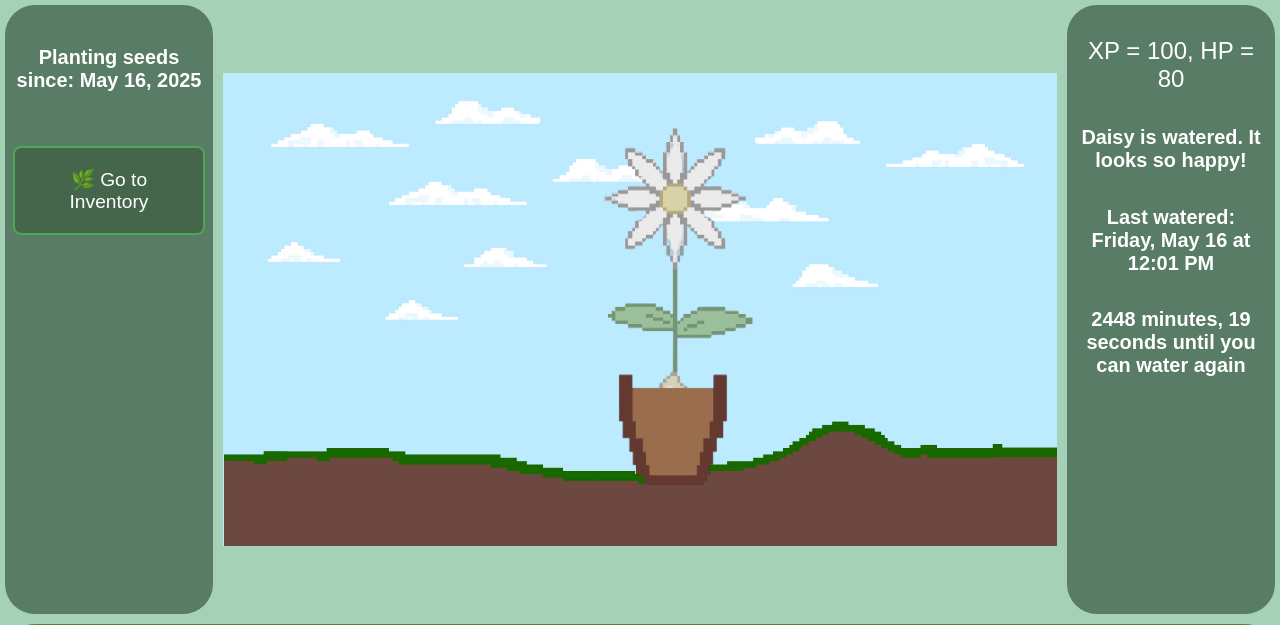
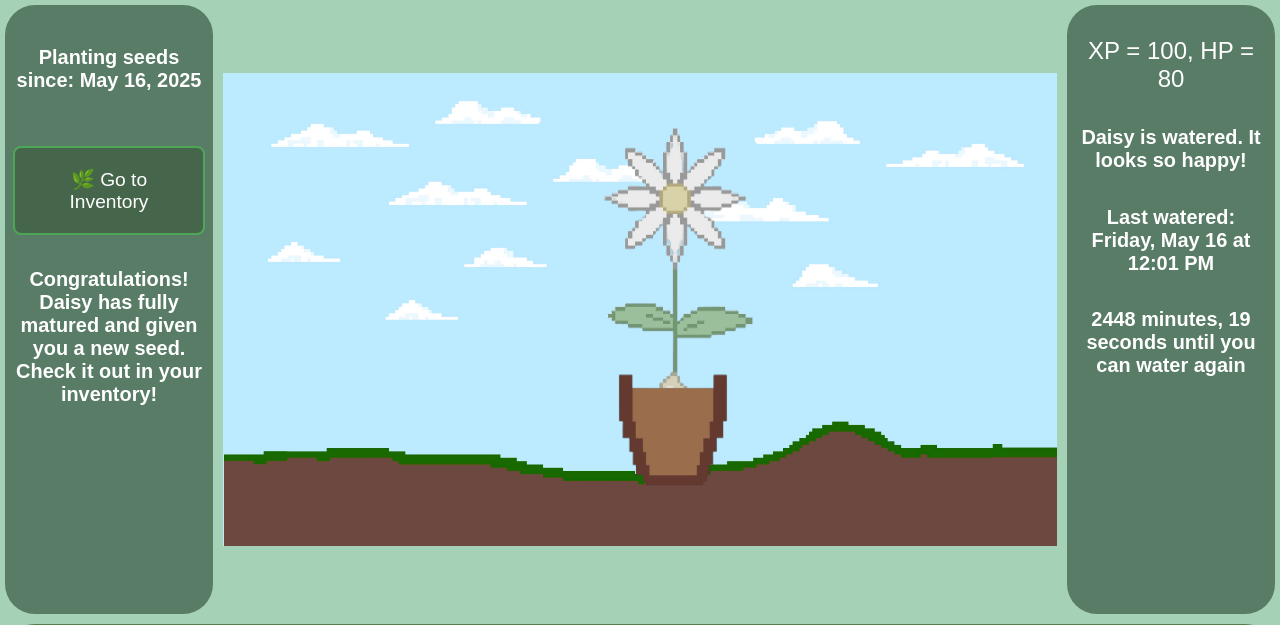
Before and after one commit to jerrythunt/AgileDevProjACIT2911, a Flask app: page /Daisy in a window 1280 px wide. Shown: the top 625 px of the page. Run offline with Flask 3, Linux system fonts and the light colour scheme; data comes from the database, SQL or seed files in the repository; both versions use the stored data as it was after the commit.

Commit message:
Demo for sprint 3, reimplmented death logic, plants now generate seeds when xp is 100

```diff
--- a/sproutware/app.py
+++ b/sproutware/app.py
@@ -29,14 +29,14 @@
     return results
 
 def generate_daisy():
-    daisy = Seed(name = "Daisy", category = "flower", water_retention = timedelta(seconds=5), buffer_interval = timedelta(seconds=5))
+    daisy = Seed(name = "Daisy", category = "flower", water_retention = timedelta(seconds=5), decay_interval = timedelta(seconds=5))
     db.session.add(daisy)
     db.session.commit()
     print(f'Seed Name: {daisy.name}, Watered: {daisy.is_watered}, Planted: {daisy.is_planted}')
     return daisy
 
 def generate_cactus():
-    cactus = Seed(name = "Cactus", category = "flower", water_retention = timedelta(seconds=30), buffer_interval = timedelta(seconds=20))
+    cactus = Seed(name = "Cactus", category = "flower", water_retention = timedelta(seconds=30), decay_interval = timedelta(seconds=20))
     db.session.add(cactus)
     db.session.commit()
     print(f'Seed Name: {cactus.name}, Watered: {cactus.is_watered}, Planted: {cactus.is_planted}')
@@ -125,23 +125,54 @@
 @app.route("/<plant_name>")
 def plant_page(plant_name):
     seed = db.session.execute(db.select(Seed).where(Seed.name.ilike(plant_name))).scalar()
+    print("Seed was grabbed")
+
+
+    if seed == None:
+        seed = Seed(name = "Sunflower", category = "flower")
+        db.session.add(seed)
+        db.session.commit()
+        print('A new sunflower has been generated!')
+        return render_template("dead_plant.html")
 
     if not seed:
         return f"Plant '{plant_name}' not found.", 404
 
     time_update = call_time_update()
+    print("Time update called")
     start = began_game()
+    print("Start time was called")
     countdown = seed.time_until_waterable()
+    print("Countdown was called")
     update_time()
+    print("update time was called")
+
+    if seed.name == "sunflower" or seed.name == "Sunflower":
+        if seed.produced_seeds == False:
+            if seed.xp == 100:
+                seed.produced_seeds = True
+                seed.matured_time()
+                generate_daisy()
+                print('Your plant has fully matured! A new Daisy seed has been added to your inventory!')
+
+    if seed.name == "Daisy" or seed.name == "daisy":
+        if seed.produced_seeds == False:
+            if seed.xp == 100:
+                seed.produced_seeds = True
+                seed.matured_time()
+                generate_cactus()
+                print('Your plant has fully matured! A new Cactus seed has been added to your inventory!')
+
 
     try:
         return render_template(
             "plant_page.html",  # ✅ this is your dynamic template
             plant=seed,
-            time_update=time_update,
-            start=start,
-            countdown=countdown
+            time_update = time_update,
+            start = start,
+            countdown = countdown
         )
+
     except:
         return f"Template '{plant_name}.html' not found.", 404
 
--- a/sproutware/models/seed.py
+++ b/sproutware/models/seed.py
@@ -14,10 +14,12 @@
     time_of_watering = db.mapped_column(db.DateTime, nullable = True, default = None)
     is_planted = db.mapped_column(db.Boolean, nullable=False, default=False)
     time_of_planting = db.mapped_column(db.DateTime, nullable = True, default = None)
-    water_retention = db.mapped_column(db.Interval, nullable=False, default=timedelta(seconds=30)) # change this for different plants
+    water_retention = db.mapped_column(db.Interval, nullable=False, default=timedelta(seconds=5)) # change this for different plants
     is_selected = db.mapped_column(db.Boolean, nullable=False, default=False)
     decay_amount = db.mapped_column(db.Integer, nullable = False, default = 10) # change this for different plants
-    decay_interval = db.mapped_column(db.Interval, nullable=False, default=timedelta(seconds=60)) # change this for different plants
+    decay_interval = db.mapped_column(db.Interval, nullable=False, default=timedelta(seconds=15)) # change this for different plants
+    produced_seeds = db.mapped_column(db.Boolean, nullable = False, default = False)
+    time_of_maturity = db.mapped_column(db.DateTime, nullable = True, default = None)
 
     # Declare methods that we can call to update attributes
     # def function(self):
@@ -74,6 +76,12 @@
     def is_waterable_check(self):
         self.reset_is_watered()
         return not self.is_watered
+
+    def matured_time(self):
+        if self.xp == 100:
+            self.time_of_maturity = dt.now()
+            return self.time_of_maturity
+
 
 # CALLED IN MAIN FUNCTIONS
 
--- a/sproutware/templates/dead_plant.html
+++ b/sproutware/templates/dead_plant.html
@@ -1,4 +1,4 @@
-{% extends "base.html" %}
+{% extends "layout.html" %}
 {% block content %}
 
 
--- a/sproutware/templates/inventory.html
+++ b/sproutware/templates/inventory.html
@@ -8,8 +8,6 @@
         margin: 0;
         padding: 0;
         overflow: hidden;
-
-
     }
 
     .center-wrapper {
--- a/sproutware/templates/plant_page.html
+++ b/sproutware/templates/plant_page.html
@@ -27,6 +27,9 @@
             🌿 Go to Inventory
         </button>
       </form>
+      {% if plant.produced_seeds == True  %}
+        <h5>Congratulations! {{ plant.name }} has fully matured and given you a new seed. Check it out in your inventory!</h5>
+      {% endif %}
     </div>
 
     <!-- Center with background -->
@@ -84,6 +87,9 @@
         {% if plant.time_of_watering %}
           <h5>Last watered: {{ plant.time_of_watering.strftime('%A, %B %d at %I:%M %p') }}</h5>
         {% endif %}
+        {% if plant.time_of_maturity != None %}
+          <h5>{{plant.name}} reached full maturity on {{ plant.time_of_maturity.strftime('%A, %B %d at %I:%M %p') }}</h5>
+        {% endif %}
       {% endif %}
     </div>
   </div>
```
Also changed, not shown: sproutware/manage.py (+5 -5 lines), sproutware/Growing_Plants.db.
